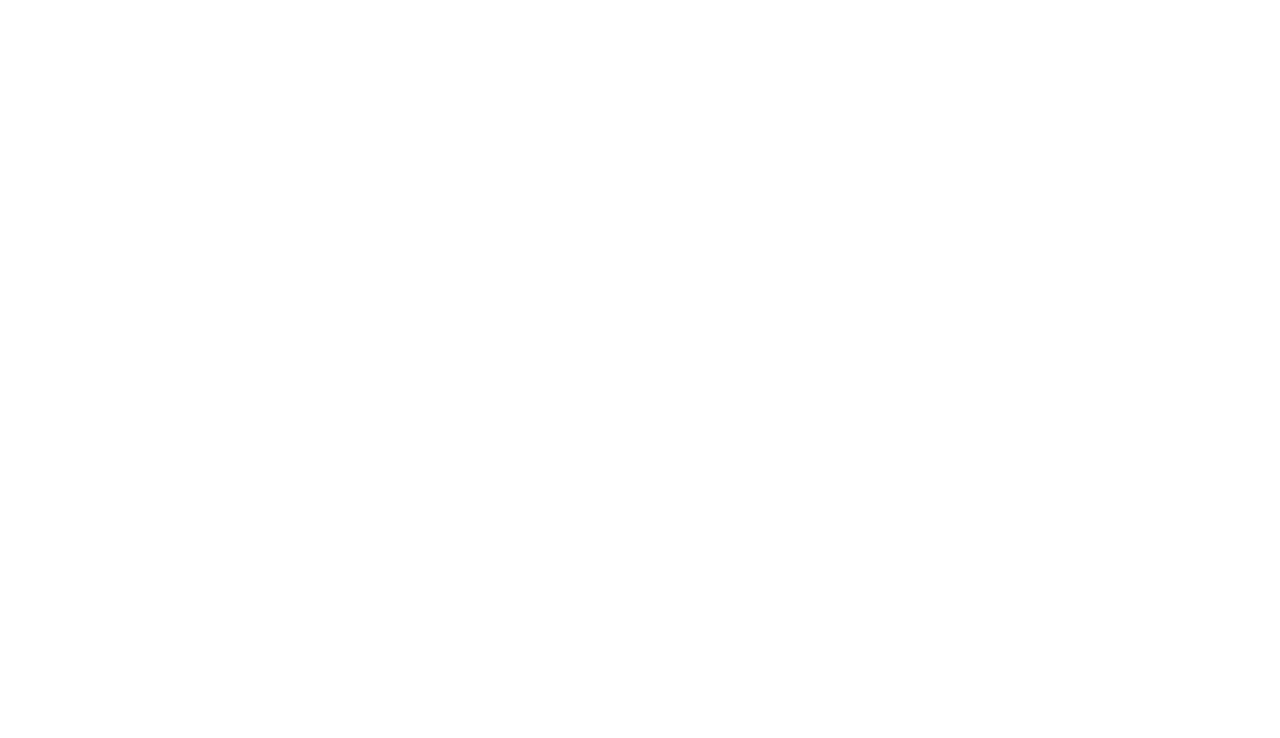
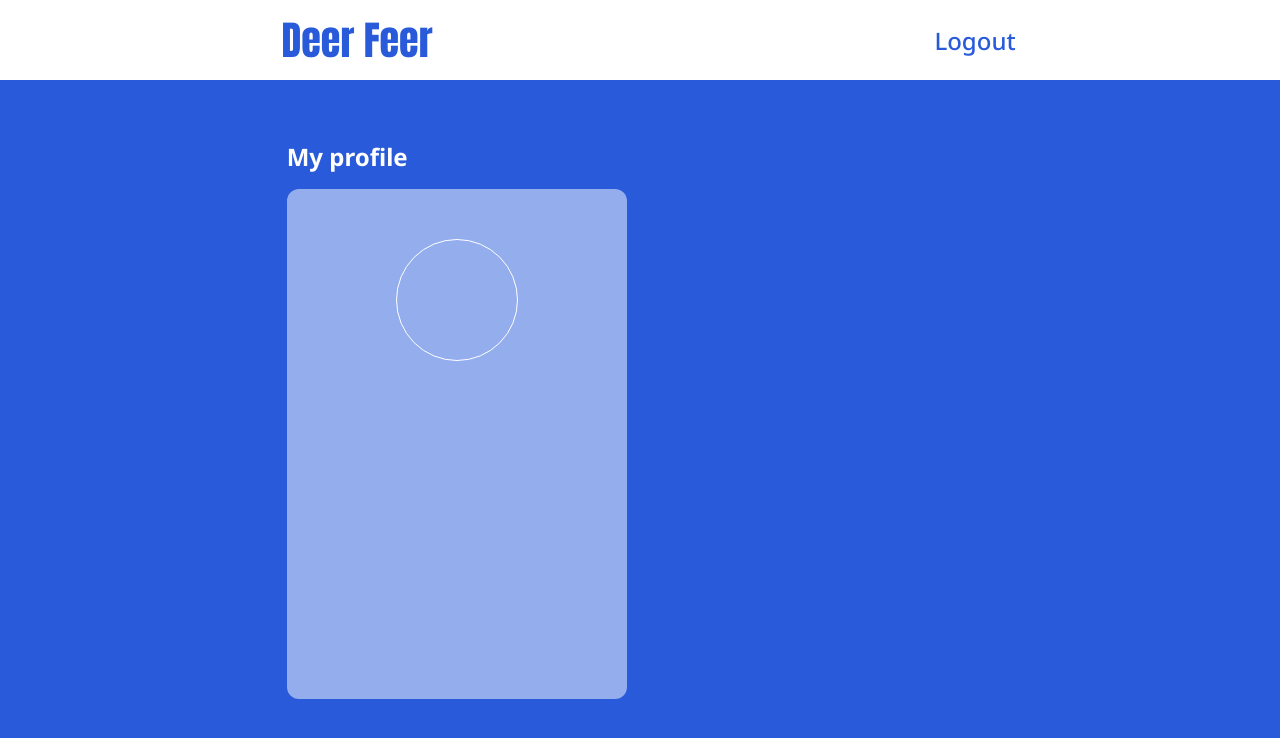
Before and after one commit to Pierrot-jang-pilkyu/ft_transcendence-front_end, a React (Vite) app: page /MyProfile in a window 1280 px wide. Before the commit this address had no page. Shown: the top 738 px of the page. Built offline with nearby package versions, Linux system fonts and the light colour scheme.

Commit message:
프로필화면 구현중

```diff
--- a/src/App.tsx
+++ b/src/App.tsx
@@ -1,6 +1,7 @@
 import { BrowserRouter, Route, Routes } from 'react-router-dom';
 import Home from './pages/Home/Home';
 import Mode from './pages/Mode/Mode';
+import Myprofile from './pages/MyProfile/MyPofile';
 
 
 function App() {
@@ -15,6 +16,7 @@
 		<BrowserRouter>
 			<Routes>
 				<Route index element={<Home />} />
+				<Route path='/MyProfile' element={<Myprofile />} />
 				<Route path='/Mode' element={<Mode />} />
 			</Routes>
 		</BrowserRouter>
--- a/src/pages/Home/Button_8px.tsx
+++ b/src/pages/Home/Button_8px.tsx
@@ -7,7 +7,7 @@
 	const navigate = useNavigate();
 
 	const handlerButton = () => {
-		navigate('/Mode')
+		navigate('/MyProfile')
 	};
 
 	return (
--- /dev/null
+++ b/src/pages/MyProfile/MyPofile.tsx
@@ -0,0 +1,18 @@
+import styles from "./MyProfile.module.css"
+import Header from "../../components/Header"
+
+function Myprofile() {
+    return (
+        <div className={`${styles.background}`}>
+            <Header />
+            <div className={`${styles.profile}`}>
+                <div className={`${styles.profiletitle}`}>My profile</div>
+                <div className={`${styles.profilebackground}`}>
+                    <div className={`${styles.photo}`}></div>
+                </div>
+            </div>
+        </div>
+    )
+}
+
+export default Myprofile;
--- /dev/null
+++ b/src/pages/MyProfile/MyProfile.module.css
@@ -0,0 +1,55 @@
+
+.edit {
+    width: 28px;
+    height: 28px;
+    flex-shrink: 0;
+}
+
+.photo {
+    width: 120px;
+    height: 120px;
+    flex-shrink: 0;
+    border-radius: 120px;
+    border: 1px solid #FFF;
+    position: relative;
+    margin: 0 auto;
+    top: 50px;
+
+}
+
+.profilebackground {
+    width: 340px;
+    height: 510px;
+    flex-shrink: 0;
+    border-radius: 12px;
+    background: rgba(255, 255, 255, 0.50);
+
+}
+
+.profile {
+    display: flex;
+    flex-direction: column;
+    position: fixed;
+    right: 59.90%;
+    left: 22.40%;
+    top: 17.50%;
+    bottom: 35.28%;
+    gap: 16px;
+
+}
+
+.profiletitle {
+    color: #FFF;
+
+    font-family: 'Noto Sans', sans-serif;
+    font-size: 24px;
+    font-style: normal;
+    font-weight: 700;
+    line-height: normal;
+}
+
+.background {
+    width: 100vw;
+    height: 100vh;
+    background: #285ADA;
+}
```
Also changed, not shown: src/assets/Edit Profile.svg (added).
